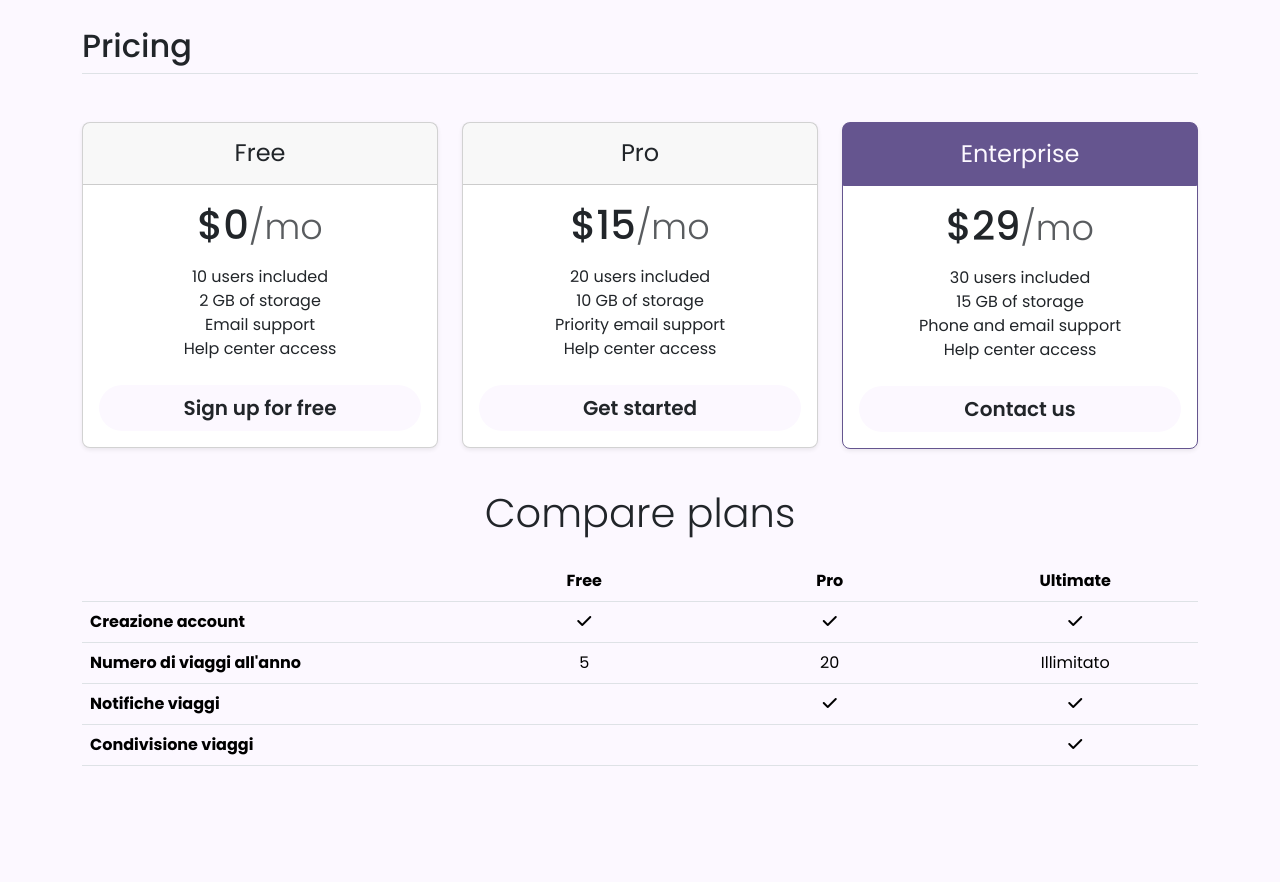
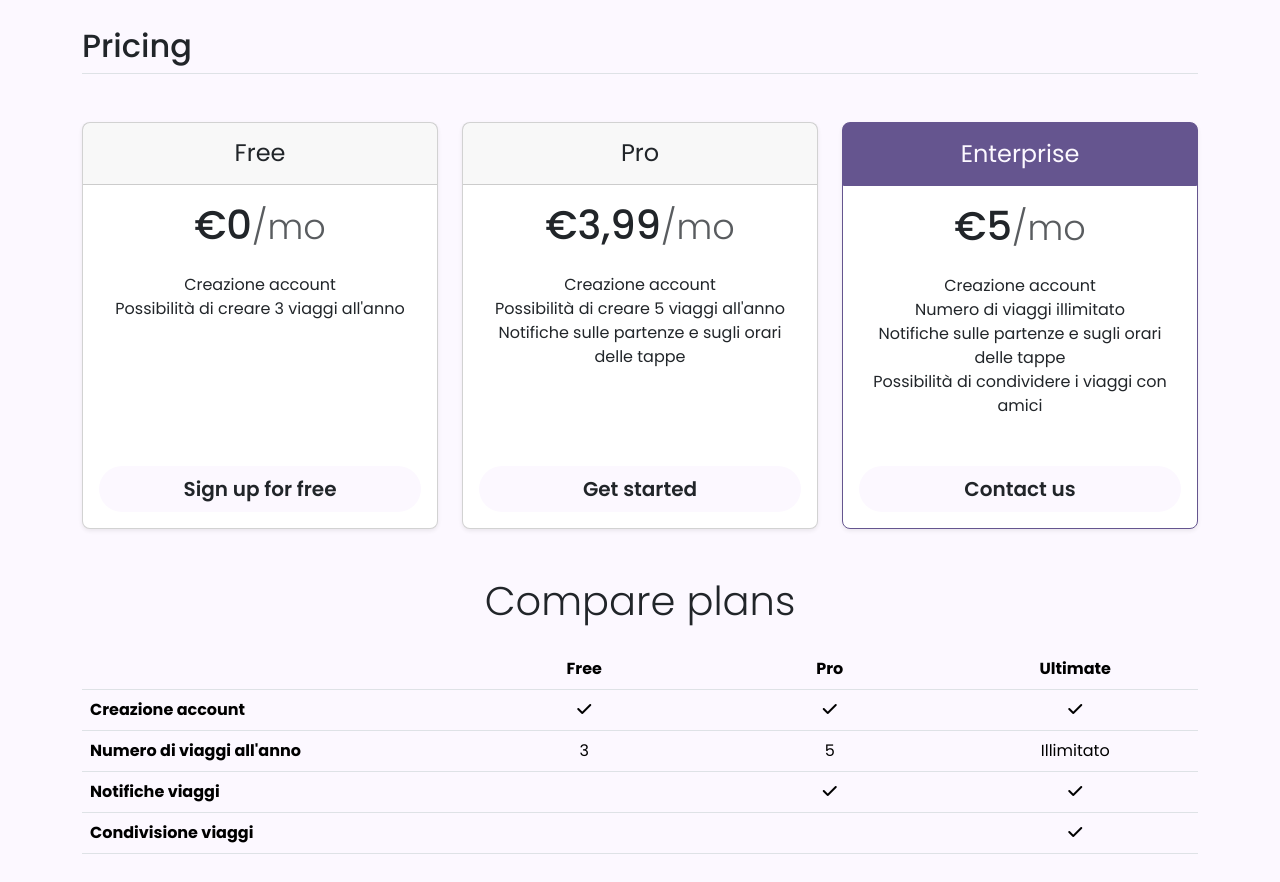
Before and after one commit to marinodilauro/landing-page-project, a plain HTML site: page index.html in a window 1280 px wide. Shown: the part 1120-2002 px from the top of the page. Before the commit the page ends 1902 px from the top, so only its background shows below. Drawn offline with nearby package versions, Linux system fonts and the light colour scheme.

Commit message:
Fix style and content of pricing section

```diff
--- a/index.html
+++ b/index.html
@@ -152,22 +152,20 @@
         <div class="container">
           <h2 class="pb-2 border-bottom">Pricing</h2>
 
-          <div class="mt-5">
-            <div class="row row-cols-1 row-cols-md-3 mb-3 text-center">
+          <div class="my-5">
+            <div class="row row-cols-1 row-cols-md-3 my-5 text-center">
               <div class="col">
-                <div class="card mb-4 rounded-3 shadow-sm">
+                <div class="card h-100 mb-4 rounded-3 shadow-sm">
                   <div class="card-header py-3">
                     <h4 class="my-0 fw-normal">Free</h4>
                   </div>
-                  <div class="card-body">
+                  <div class="card-body d-flex flex-column">
                     <h1 class="card-title pricing-card-title">
-                      $0<small class="text-body-secondary fw-light">/mo</small>
+                      €0<small class="text-body-secondary fw-light">/mo</small>
                     </h1>
-                    <ul class="list-unstyled mt-3 mb-4">
-                      <li>10 users included</li>
-                      <li>2 GB of storage</li>
-                      <li>Email support</li>
-                      <li>Help center access</li>
+                    <ul class="list-unstyled mt-3 mb-4 flex-fill">
+                      <li>Creazione account</li>
+                      <li>Possibilità di creare 3 viaggi all'anno</li>
                     </ul>
                     <button
                       type="button"
@@ -179,19 +177,22 @@
                 </div>
               </div>
               <div class="col">
-                <div class="card mb-4 rounded-3 shadow-sm">
+                <div class="card h-100 mb-4 rounded-3 shadow-sm">
                   <div class="card-header py-3">
                     <h4 class="my-0 fw-normal">Pro</h4>
                   </div>
-                  <div class="card-body">
+                  <div class="card-body d-flex flex-column">
                     <h1 class="card-title pricing-card-title">
-                      $15<small class="text-body-secondary fw-light">/mo</small>
+                      €3,99<small class="text-body-secondary fw-light"
+                        >/mo</small
+                      >
                     </h1>
-                    <ul class="list-unstyled mt-3 mb-4">
-                      <li>20 users included</li>
-                      <li>10 GB of storage</li>
-                      <li>Priority email support</li>
-                      <li>Help center access</li>
+                    <ul class="list-unstyled mt-3 mb-4 flex-fill">
+                      <li>Creazione account</li>
+                      <li>Possibilità di creare 5 viaggi all'anno</li>
+                      <li>
+                        Notifiche sulle partenze e sugli orari delle tappe
+                      </li>
                     </ul>
                     <button type="button" class="w-100 btn btn-lg btn-primary">
                       Get started
@@ -200,19 +201,21 @@
                 </div>
               </div>
               <div class="col">
-                <div class="card mb-4 rounded-3 shadow-sm border_primary">
+                <div class="card h-100 mb-4 rounded-3 shadow-sm border_primary">
                   <div class="card-header py-3 bg_primary border_primary">
                     <h4 class="my-0 fw-normal">Enterprise</h4>
                   </div>
-                  <div class="card-body">
+                  <div class="card-body d-flex flex-column">
                     <h1 class="card-title pricing-card-title">
-                      $29<small class="text-body-secondary fw-light">/mo</small>
+                      €5<small class="text-body-secondary fw-light">/mo</small>
                     </h1>
-                    <ul class="list-unstyled mt-3 mb-4">
-                      <li>30 users included</li>
-                      <li>15 GB of storage</li>
-                      <li>Phone and email support</li>
-                      <li>Help center access</li>
+                    <ul class="list-unstyled mt-3 mb-4 flex-fill">
+                      <li>Creazione account</li>
+                      <li>Numero di viaggi illimitato</li>
+                      <li>
+                        Notifiche sulle partenze e sugli orari delle tappe
+                      </li>
+                      <li>Possibilità di condividere i viaggi con amici</li>
                     </ul>
                     <button type="button" class="w-100 btn btn-lg btn-primary">
                       Contact us
@@ -251,8 +254,8 @@
                     <td class="fw-bold text-start">
                       Numero di viaggi all'anno
                     </td>
+                    <td>3</td>
                     <td>5</td>
-                    <td>20</td>
                     <td>Illimitato</td>
                   </tr>
                   <tr>
```
